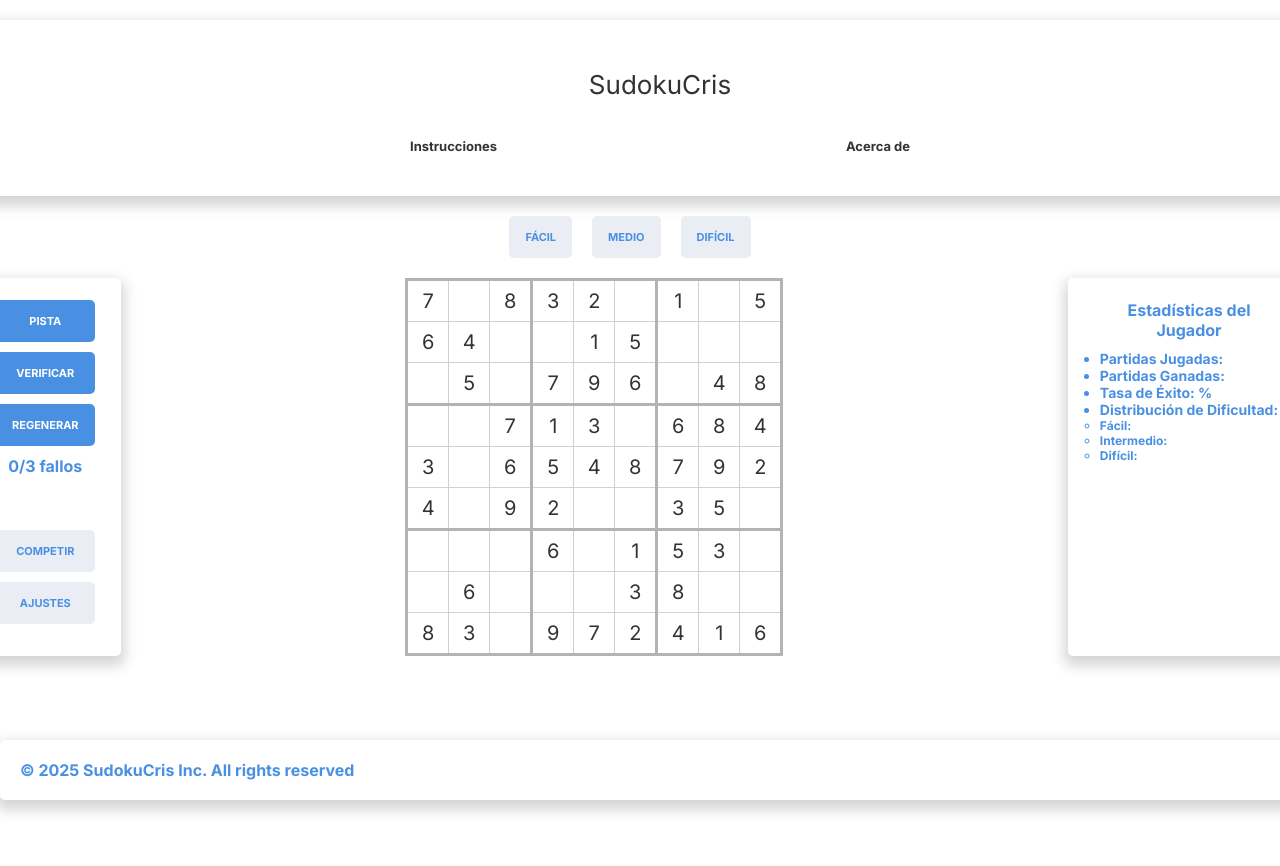
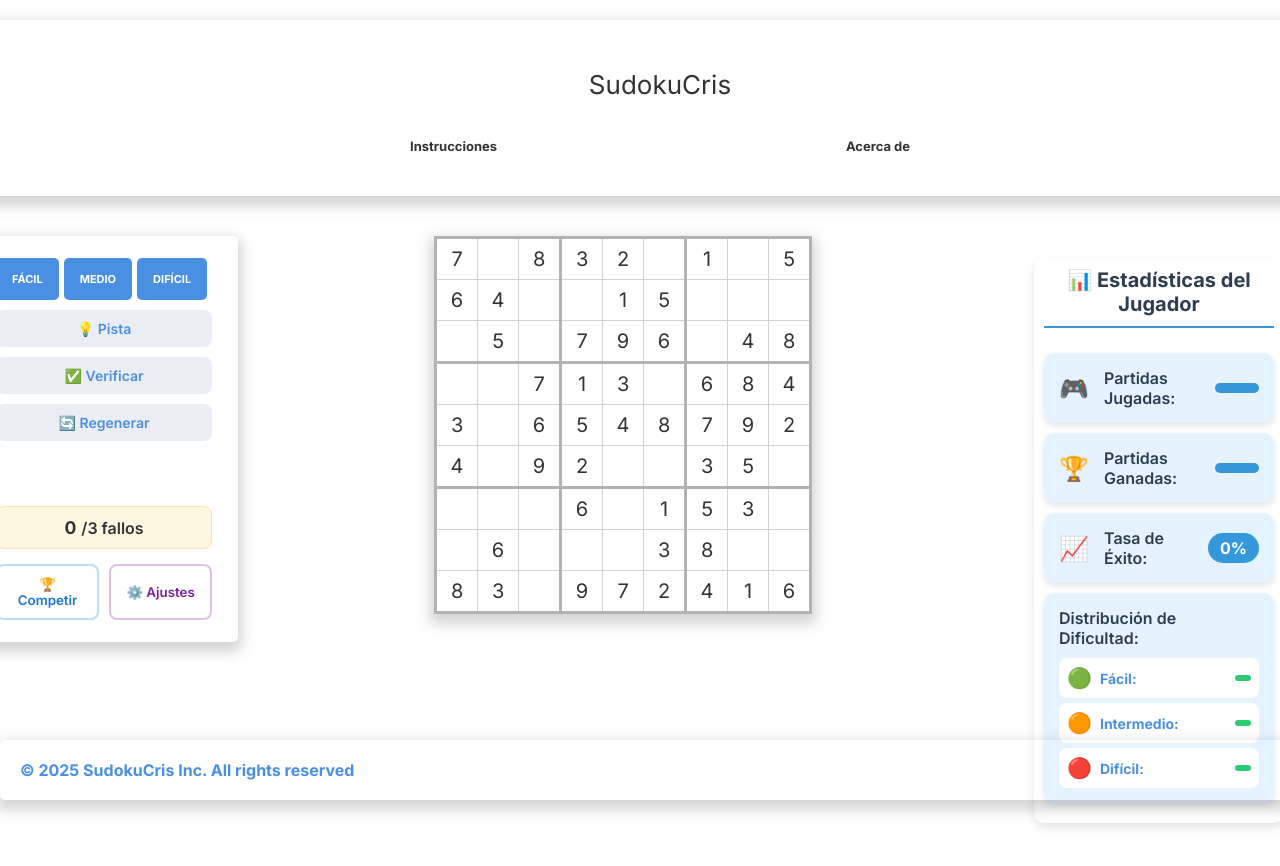
Before and after one commit to CristinaSheA/sudoku-cris, an Angular app: page /sudoku in a window 1280 px wide. Shown: the top 866 px of the page. Before the commit the page ends 800 px from the top, so only its background shows below. Built offline with nearby package versions, Linux system fonts and the light colour scheme; no server answers; sample sign-in values are in the browser's storage.

Commit message:
Control-panel and stadistics design are improved

```diff
--- a/src/app/features/competitions/components/compete-popup/compete-popup.component.css
+++ b/src/app/features/competitions/components/compete-popup/compete-popup.component.css
@@ -26,6 +26,7 @@ button {
 .competitions-slides {
   display: flex;
   margin-bottom: 20px;
+  justify-content: space-between;
 }
 .competitions-slides button, .join {
   background-color: transparent;
--- a/src/app/features/sudoku/components/control-panel/control-panel.component.css
+++ b/src/app/features/sudoku/components/control-panel/control-panel.component.css
@@ -1,50 +1,148 @@
-:host {
+header {
+  display: flex;
+  justify-content: center;
+}
+header button {
+  margin-right: 5px;
+}
+.control-panel {
   display: flex;
   flex-direction: column;
-  justify-content: center;
-  text-align: center;
-  color: #4a90e2;
-  font-weight: bold;
-}
-.container {
-  display: flex;
-  flex-direction: column;
-  align-items: center;
-  min-height: 100%;
-}
-button {
-  width: 100%;
-}
-.middle-button {
-  margin: 0px 15px;
-}
-p {
-  color: #4a90e2;
-  font-weight: bold;
-}
-.compete {
-  margin-top: auto;
-  margin-bottom: 10px;
-}
-settings, compete-popup {
-  padding: 20px;
-  position: absolute;
-  bottom: 0;
-  left: 160px;
-  display: flex;
-  flex-direction: column;
-  align-items: center;
-  border-radius: 5px;
-  max-height: 300px;
-  overflow: auto;
+  gap: 15px;
+  border-radius: 12px;
   width: 100%;
 }
 
-compete-popup{
-  width: 300px;
+.action-group {
+  display: flex;
+  flex-direction: column;
+  gap: 10px;
 }
 
-.mode {
+.action-button {
   display: flex;
   align-items: center;
+  justify-content: center;
+  gap: 8px;
+  padding: 10px 15px;
+  border: none;
+  border-radius: 8px;
+  font-weight: 600;
+  cursor: pointer;
+  transition: all 0.2s ease;
+  font-size: 14px;
+  color: #4a90e2;
 }
+
+.hint-button { background-color: rgba(241, 196, 15, 0.1); }
+
+.verify-button { background-color: rgba(46, 204, 113, 0.1); }
+
+.regenerate-button { background-color: #eaeef4; }
+
+.action-button:hover {
+  transform: translateY(-2px);
+  box-shadow: 0 2px 8px rgba(0, 0, 0, 0.15);
+}
+
+.mistakes-counter {
+  display: flex;
+  align-items: center;
+  justify-content: center;
+  gap: 5px;
+  padding: 10px;
+  background-color: #fff8e1;
+  border-radius: 8px;
+  font-weight: 600;
+  margin-top: 50px;
+  border: 1px solid #ffe5b1;
+}
+
+.mistakes-number {
+  font-size: 1.1em;
+  font-weight: 700;
+}
+
+.secondary-actions {
+  display: flex;
+  gap: 10px;
+}
+
+.competition-button,
+.settings-button {
+  flex: 1;
+  padding: 10px;
+  border: 2px solid #e0e0e0;
+  border-radius: 8px;
+  background: white;
+  font-weight: 600;
+  cursor: pointer;
+  transition: all 0.2s ease;
+  display: flex;
+  align-items: center;
+  justify-content: center;
+  gap: 5px;
+}
+
+.competition-button {
+  color: #1976d2;
+  border-color: #bbdefb;
+}
+
+.settings-button {
+  color: #7b1fa2;
+  border-color: #e1bee7;
+}
+
+.competition-button:hover,
+.settings-button:hover,
+.competition-button.active,
+.settings-button.active {
+  transform: translateY(-2px);
+  box-shadow: 0 2px 8px rgba(0, 0, 0, 0.1);
+}
+
+.competition-button.active {
+  background-color: #e3f2fd;
+  border-color: #64b5f6;
+}
+
+.settings-button.active {
+  background-color: #f3e5f5;
+  border-color: #ba68c8;
+}
+
+.settings-popup,
+.competition-popup {
+  position: absolute;
+  background-color: white;
+  padding: 20px;
+  border-radius: 10px;
+}
+.settings-popup {
+  max-width: 200px;
+  right: -250px;
+  bottom: 0;
+}
+.competition-popup {
+  position: absolute;
+  width: 350px;
+  right: -360px;
+  /* left: 0; */
+  bottom: 0;
+  overflow-y: auto;
+  max-height: 300px;
+  transition: all 0.3s ease;
+  box-sizing: border-box;
+}
+
+@media (max-width: 600px) {
+  .control-panel {
+    max-width: 100%;
+    padding: 15px;
+  }
+
+  .secondary-actions {
+    flex-direction: column;
+  }
+}
--- a/src/app/features/sudoku/components/control-panel/control-panel.component.html
+++ b/src/app/features/sudoku/components/control-panel/control-panel.component.html
@@ -1,32 +1,67 @@
-<div class="container">
-  <button (click)="hint()" class="dark-button button" type="button">Pista</button>
-  <button class="dark-button button" (click)="resolve()" type="button">
-    Verificar
+<header>
+  <button (click)="generateSudoku('easy')" class="dark-button button" type="button" i18n>
+    Fácil
   </button>
-  <button (click)="regenerateSudoku()" class="dark-button button" type="button">
-    Regenerar
+  <button (click)="generateSudoku('medium')" class="dark-button button" type="button" i18n>
+    Medio
   </button>
-
-  <p>{{ mistakes }}/3 fallos</p>
-
+  <button (click)="generateSudoku('hard')" class="dark-button button" type="button" i18n>
+    Difícil
+  </button>
+</header>
+<div class="control-panel">
+  <div class="action-group">
     <button
-    class="compete light-button button"
-    (click)="setShowCompetition(!showCompetitionPopup)"
+      (click)="hint()"
+      class="action-button light-button"
       type="button"
+      title="Obtener una pista"
     >
-    Competir
+      💡 Pista
     </button>
     <button
-    class="settings light-button button"
+      (click)="resolve()"
+      class="action-button regenerate-button"
+      type="button"
+      title="Verificar solución"
+    >
+      ✅ Verificar
+    </button>
+    <button
+      (click)="regenerateSudoku()"
+      class="action-button regenerate-button"
+      type="button"
+      title="Generar nuevo sudoku"
+    >
+      🔄 Regenerar
+    </button>
+  </div>
+  <div class="mistakes-counter">
+    <span class="mistakes-number">{{ mistakes }}</span
+    >/3 fallos
+  </div>
+  <div class="secondary-actions">
+    <button
+      (click)="setShowCompetition(!showCompetitionPopup)"
+      class="competition-button"
+      type="button"
+      [class.active]="showCompetitionPopup"
+    >
+      🏆 Competir
+    </button>
+    <button
       (click)="setShowSettings(!showSettings)"
+      class="settings-button"
       type="button"
+      [class.active]="showSettings"
     >
-    ajustes
+      ⚙️ Ajustes
     </button>
+  </div>
+
   @if(showSettings) {
-  <settings class="shadowed"></settings>
-  }
-  @if(showCompetitionPopup) {
-  <compete-popup class="shadowed"></compete-popup>
+  <settings class="settings-popup shadowed"></settings>
+  } @if(showCompetitionPopup) {
+  <compete-popup class="competition-popup shadowed"></compete-popup>
   }
 </div>
--- a/src/app/features/sudoku/components/control-panel/control-panel.component.ts
+++ b/src/app/features/sudoku/components/control-panel/control-panel.component.ts
@@ -8,6 +8,7 @@ import { FormsModule } from '@angular/forms';
 import { CompetePopupComponent } from '../../../../features/competitions/components/compete-popup/compete-popup.component';
 import { SettingsComponent } from '../../../../shared/components/settings/settings.component';
 import { SudokuService } from '../../services/sudoku.service';
+import { Difficulty } from '../../../../core/enums/difficulty.enum';
 
 @Component({
   selector: 'control-panel',
@@ -25,6 +26,23 @@ export class ControlPanelComponent {
   public showSettings: boolean = false;
   public showCompetitionPopup: boolean = false;
 
+  public generateSudoku(difficulty: string) {
+    switch (difficulty) {
+      case 'easy':
+        this.sudokuService.generateSudoku(Difficulty.Easy);
+        this.sudokuService.tableUpdated.next()
+        break;
+      case 'medium':
+        this.sudokuService.generateSudoku(Difficulty.Medium);
+        this.sudokuService.tableUpdated.next()
+        break;
+      case 'hard':
+        this.sudokuService.generateSudoku(Difficulty.Hard);
+        this.sudokuService.tableUpdated.next()
+        break;
+    }
+    this.cdr.detectChanges();
+  }
 
   public setShowSettings(value: boolean) {
     this.showSettings = value;
--- a/src/app/features/sudoku/components/stadistics/stadistics.component.css
+++ b/src/app/features/sudoku/components/stadistics/stadistics.component.css
@@ -2,6 +2,8 @@
   display: flex;
   flex-direction: column;
   align-items: center;
+  max-height: 1340px;
+  height: 1340px;
 }
 
 * {
@@ -13,9 +15,133 @@
   text-align: center;
   font-size: 16px;
 }
-.elements {
+.elements { font-size: 14px; }
+.elements__dificulty-wins { font-size: 12px; }
+.stats-container {
+  max-height: 900px;
+  overflow-y: auto;
+  border-radius: 10px;
+  padding: 10px;
+  box-shadow: 0 5px 10px rgba(0, 0, 0, 0.1);
+  max-width: 500px;
+  margin: 0 auto;
+}
+
+.title {
+  text-align: center;
+  color: #2c3e50;
+  margin-bottom: 25px;
+  font-size: 20px;
+  border-bottom: 2px solid #3498db;
+  padding-bottom: 10px;
+}
+
+.stats-list {
+  list-style: none;
+  padding: 0;
+  margin: 0;
+}
+
+.stat-item {
+  background-color: rgba(0, 128, 255, 0.1);
+  margin-bottom: 10px;
+  padding: 15px;
+  border-radius: 10px;
+  display: flex;
+  align-items: center;
+  box-shadow: 0 3px 6px rgba(0, 0, 0, 0.1);
+  transition: transform 0.3s ease;
+}
+
+.stat-item:hover {  transform: translateY(-3px); }
+
+.stat-icon {
+  font-size: 24px;
+  margin-right: 15px;
+  width: 30px;
+  text-align: center;
+}
+
+.stat-label {
+  flex: 1;
+  font-weight: 600;
+  color: #2c3e50;
+}
+
+.stat-value {
+  background-color: #3498db;
+  color: white;
+  padding: 5px 12px;
+  border-radius: 20px;
+  font-weight: bold;
+  min-width: 20px;
+  text-align: center;
+}
+
+.difficulty-item {
+  flex-direction: column;
+  align-items: flex-start;
+}
+
+.difficulty-list {
+  width: 100%;
+  list-style: none;
+  padding: 0;
+  margin-top: 10px;
+  display: flex;
+  flex-wrap: wrap;
+  gap: 5px;
+}
+
+.difficulty-level {
+  flex: 1;
+  min-width: 120px;
+  padding: 8px;
+  border-radius: 8px;
+  display: flex;
+  align-items: center;
+  background-color: white;
+}
+
+.difficulty-icon {
+  font-size: 20px;
+  margin-right: 8px;
+}
+
+.difficulty-label {
+  flex: 1;
   font-size: 14px;
 }
-.elements__dificulty-wins {
+
+.difficulty-value {
+  background-color: #2ecc71;
+  color: white;
+  padding: 3px 8px;
+  border-radius: 15px;
   font-size: 12px;
+  font-weight: bold;
 }
+
+
+@media (max-width: 600px) {
+  .stats-container {
+    padding: 15px;
+  }
+
+  .difficulty-level {
+    min-width: 100%;
+  }
+}
+
+
+
+
+
+
+.difficulty-list {
+  gap: 5px; /* Reducir el espacio entre dificultades */
+}
+
+.difficulty-level {
+  padding: 8px;
+}
--- a/src/app/features/sudoku/components/stadistics/stadistics.component.html
+++ b/src/app/features/sudoku/components/stadistics/stadistics.component.html
@@ -1,18 +1,40 @@
-<h2 class="title">Estadísticas del Jugador</h2>
-<ul>
-  <li class="elements">Partidas Jugadas: {{ successRatePercentage(1) }}</li>
-  <li class="elements">Partidas Ganadas: {{ successRatePercentage(2) }}</li>
-  <li class="elements">Tasa de Éxito: {{ successRatePercentage(3) }}%</li>
-  <li class="elements">Distribución de Dificultad:</li>
-  <ul>
-    <li class="elements__dificulty-wins">
-      Fácil: {{ successRatePercentage(4) }}
+<div class="stats-container">
+  <h2 class="title">📊 Estadísticas del Jugador</h2>
+  <ul class="stats-list">
+    <li class="stat-item">
+      <span class="stat-icon">🎮</span>
+      <span class="stat-label">Partidas Jugadas:</span>
+      <span class="stat-value">{{ getUserStat("gamesPlayed") }}</span>
     </li>
-    <li class="elements__dificulty-wins">
-      Intermedio: {{ successRatePercentage(5) }}
+    <li class="stat-item">
+      <span class="stat-icon">🏆</span>
+      <span class="stat-label">Partidas Ganadas:</span>
+      <span class="stat-value">{{ getUserStat("gamesWon") }}</span>
     </li>
-    <li class="elements__dificulty-wins">
-      Difícil: {{ successRatePercentage(6) }}
+    <li class="stat-item">
+      <span class="stat-icon">📈</span>
+      <span class="stat-label">Tasa de Éxito:</span>
+      <span class="stat-value">{{ getSuccessRate() }}%</span>
+    </li>
+    <li class="stat-item difficulty-item">
+      <span class="stat-label">Distribución de Dificultad:</span>
+      <ul class="difficulty-list">
+        <li class="difficulty-level easy">
+          <span class="difficulty-icon">🟢</span>
+          <span class="difficulty-label">Fácil:</span>
+          <span class="difficulty-value">{{ getUserStat("easyWins") }}</span>
+        </li>
+        <li class="difficulty-level medium">
+          <span class="difficulty-icon">🟠</span>
+          <span class="difficulty-label">Intermedio:</span>
+          <span class="difficulty-value">{{ getUserStat("mediumWins") }}</span>
+        </li>
+        <li class="difficulty-level hard">
+          <span class="difficulty-icon">🔴</span>
+          <span class="difficulty-label">Difícil:</span>
+          <span class="difficulty-value">{{ getUserStat("hardWins") }}</span>
+        </li>
+      </ul>
     </li>
   </ul>
-</ul>
+</div>
--- a/src/app/features/sudoku/components/stadistics/stadistics.component.ts
+++ b/src/app/features/sudoku/components/stadistics/stadistics.component.ts
@@ -5,6 +5,7 @@ import {
   inject,
 } from '@angular/core';
 import { UserService } from '../../../../features/users/services/user.service';
+
 
 @Component({
   selector: 'stadistics',
@@ -16,26 +17,41 @@ import { UserService } from '../../../../features/users/services/user.service';
 })
 export class StadisticsComponent {
   private readonly userService: UserService = inject(UserService);
+  private readonly cdr: ChangeDetectorRef = inject(ChangeDetectorRef);
 
-  private readonly cdr: ChangeDetectorRef = inject(ChangeDetectorRef);
-  public successRatePercentage(a: number) {
-    const user = this.userService.getCurrentUser();
-    switch (a) {
-      case 1:
-        return user.gamesPlayed;
-      case 2:
-        return user.gamesWon;
-      case 3:
-        return user.successRate;
-      case 4:
-        return user.easyGamesWon;
-      case 5:
-        return user.mediumGamesWon;
-      case 6:
-        return user.hardGamesWon;
-    }
-    this.cdr.detectChanges();
+  public getUserStat(statType: 'gamesPlayed' | 'gamesWon' | 'easyWins' | 'mediumWins' | 'hardWins'): number | undefined {
+    const currentUserId = localStorage.getItem('userId');
+    if (!currentUserId) return undefined;
+
+    const user = this.userService.users.find(user => user.id === currentUserId);
+    if (!user) return undefined;
+
+    const statMap = {
+      gamesPlayed: user.gamesPlayed,
+      gamesWon: user.gamesWon,
+      easyWins: user.easyGamesWon,
+      mediumWins: user.mediumGamesWon,
+      hardWins: user.hardGamesWon
+    };
+
     this.cdr.markForCheck();
-    return;
+    return statMap[statType];
+  }
+
+  public getDifficultyPercentage(type: 'gamesPlayed' | 'gamesWon' | 'easyWins' | 'mediumWins' | 'hardWins'): number {
+    const value = Number(this.getUserStat(type));
+    const total = Number(this.getUserStat('gamesPlayed'));
+
+    if (total === 0) return 0;
+    return (value / total) * 100;
+  }
+  getSuccessRate(): number {
+    const gamesPlayed = this.getUserStat('gamesPlayed') || 0;
+    const gamesWon = this.getUserStat('gamesWon') || 0;
+
+    if (gamesPlayed === 0) return 0;
+
+    const successRate = (gamesWon / gamesPlayed) * 100;
+    return parseFloat(successRate.toFixed(2));
   }
 }
--- a/src/app/features/sudoku/pages/sudoku/sudoku.component.css
+++ b/src/app/features/sudoku/pages/sudoku/sudoku.component.css
@@ -2,13 +2,11 @@
   max-width: 1000px;
   margin: 0 auto;
 }
-header {
-  display: flex;
-  justify-content: center;
-}
 main {
+  margin-top: 40px;
   display: flex;
   justify-content: space-between;
+  align-items: flex-start;
 }
 control-panel,
 stadistics {
@@ -16,14 +14,9 @@ stadistics {
   border-radius: 5px;
 }
 stadistics {
-  max-width: 190px;
+  width: 250px;
+  max-height: calc(100vh - 100px);
 }
 control-panel {
-  max-width: 160px;
   position: relative;
 }
-header button {
-  margin-right: 20px;
-  margin-bottom: 20px;
-  width: auto;
-}
--- a/src/app/features/sudoku/pages/sudoku/sudoku.component.html
+++ b/src/app/features/sudoku/pages/sudoku/sudoku.component.html
@@ -1,16 +1,5 @@
-<header>
-  <button (click)="generateSudoku('easy')" class="light-button button" type="button" i18n>
-    Fácil
-  </button>
-  <button (click)="generateSudoku('medium')" class="light-button button" type="button" i18n>
-    Medio
-  </button>
-  <button (click)="generateSudoku('hard')" class="light-button button" type="button" i18n>
-    Difícil
-  </button>
-</header>
 <main>
   <control-panel class="shadowed"></control-panel>
-  <sudoku-table></sudoku-table>
-  <stadistics class="shadowed"></stadistics>
+  <sudoku-table class="shadowed"></sudoku-table>
+  <stadistics></stadistics>
 </main>
```
Also changed, not shown: src/styles.css (line endings or trailing spaces). Lines whose indentation alone changed are shown as unchanged.
